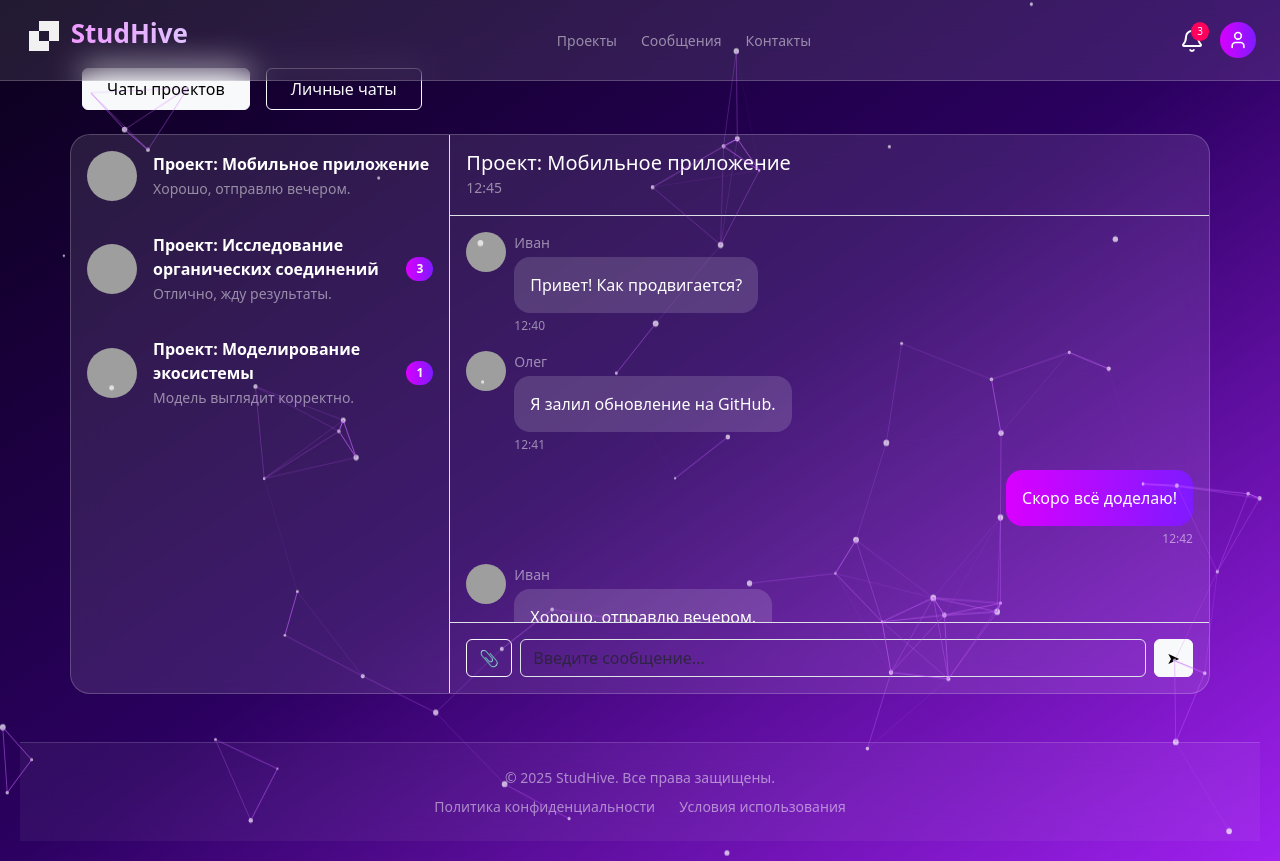
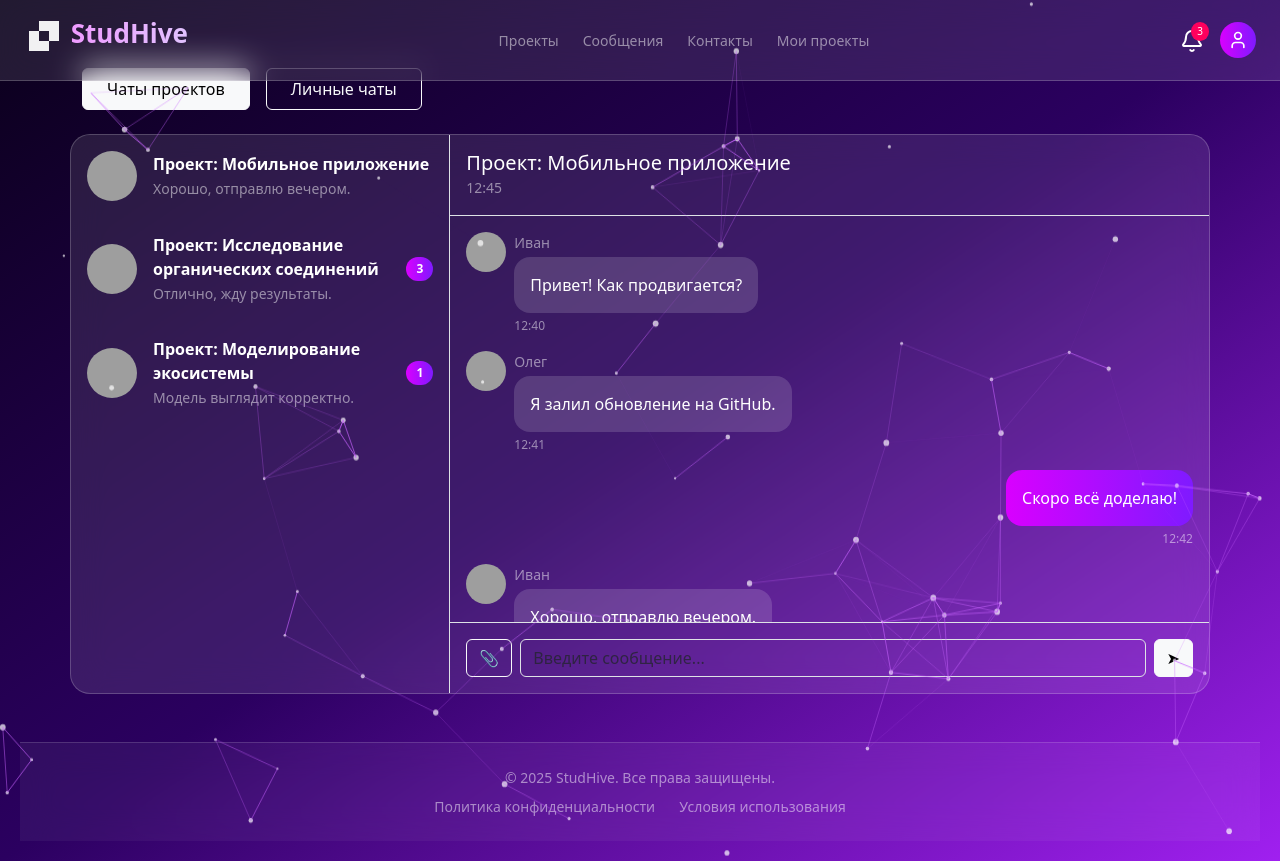
Before and after one commit to NeadMace/StudHive_FrontEnd, a React (Vite) app: page /chats in a window 1280 px wide. Built offline with nearby package versions, Linux system fonts and the light colour scheme; grey boxes are pictures that could not be loaded.

Commit message:
добавил поле

```diff
--- a/src/components/header/Header.jsx
+++ b/src/components/header/Header.jsx
@@ -66,6 +66,14 @@ export default function Header() {
           onClick={() => navigate("/contact")}
         >
           Контакты
+        </span>
+
+        <span
+          className="text-decoration-none text-white-50"
+          style={{ cursor: "pointer" }}
+          onClick={() => navigate("/my-project")}
+        >
+          Мои проекты
         </span>
       </nav>
 
```
